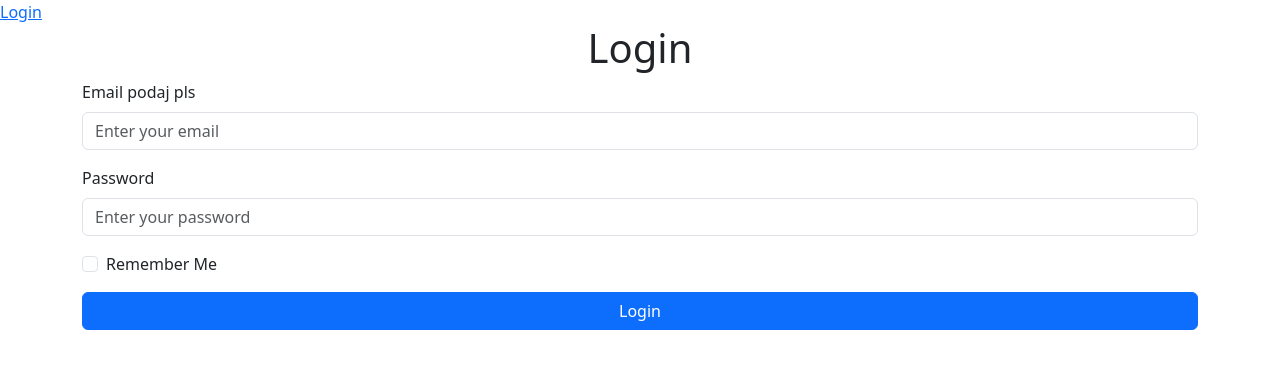
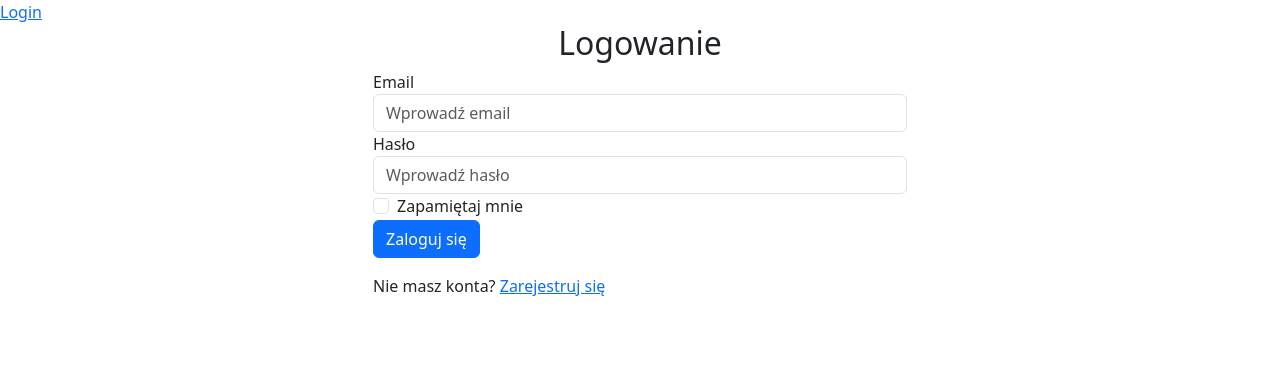
Before and after one commit to nastuu099/git-sggw, a Flask app: template templates/Security/login_form.html in a window 1280 px wide. Shown: the top 369 px of the page. Run offline with Flask 3, Linux system fonts and the light colour scheme; the template is opened without the code that fills it: most values are stand-ins (such as "Sample title", 1, 10 or a date in 2020); form fields are guessed from the names that the template uses.

Commit message:
log, regiser template

```diff
--- a/main.py
+++ b/main.py
@@ -10,6 +10,8 @@ app.config['SECRET_KEY'] = os.environ.get('SECRET_KEY', 'developerskie')
 app.config['SECURITY_PASSWORD_SALT'] = os.environ.get('SECURITY_PASSWORD_SALT', 'jakas-sol')
 app.config['SECURITY_REGISTERABLE'] = True
 app.config['SECURITY_SEND_REGISTER_EMAIL'] = False
+app.config['SECURITY_LOGIN_USER_TEMPLATE'] = 'security/login_form.html'
+app.config['SECURITY_REGISTER_USER_TEMPLATE'] = 'security/register_form.html'
 
 db = SQLAlchemy(app)
 
--- a/templates/Security/login_form.html
+++ b/templates/Security/login_form.html
@@ -1,21 +1,29 @@
 {% extends "base.html" %}
-
 {% block content %}
-<h1 class="text-center">Login</h1>
-<form method="POST" action="{{ url_for('security.login') }}">
-    {{ form.hidden_tag() }}
-    <div class="mb-3">
-        <label for="email" class="form-label">Email podaj pls</label>
-        {{ form.email(class="form-control", placeholder="Enter your email") }}
+<div class="container">
+    <div class="row justify-content-center">
+        <div class="col-md-6">
+            <h2 class="text-center">Logowanie</h2>
+            <form action="{{ url_for_security('login') }}" method="POST" name="login_user_form">
+                {{ login_user_form.hidden_tag() }}
+                <div class="form-group">
+                    <label for="email">Email</label>
+                    {{ login_user_form.email(class="form-control", placeholder="Wprowadź email") }}
+                </div>
+                <div class="form-group">
+                    <label for="password">Hasło</label>
+                    {{ login_user_form.password(class="form-control", placeholder="Wprowadź hasło") }}
+                </div>
+                <div class="form-group form-check">
+                    {{ login_user_form.remember(class="form-check-input") }}
+                    <label class="form-check-label" for="remember">Zapamiętaj mnie</label>
+                </div>
+                <button type="submit" class="btn btn-primary">Zaloguj się</button>
+            </form>
+            <div class="mt-3">
+                <p>Nie masz konta? <a href="{{ url_for_security('register') }}">Zarejestruj się</a></p>
+            </div>
+        </div>
     </div>
-    <div class="mb-3">
-        <label for="password" class="form-label">Password</label>
-        {{ form.password(class="form-control", placeholder="Enter your password") }}
-    </div>
-    <div class="form-check mb-3">
-        {{ form.remember(class="form-check-input") }}
-        <label class="form-check-label" for="remember">Remember Me</label>
-    </div>
-    <button type="submit" class="btn btn-primary w-100">Login</button>
-</form>
+</div>
 {% endblock %}
```
Also changed, not shown: templates/Security/register_form.html (+29 -10 lines).
